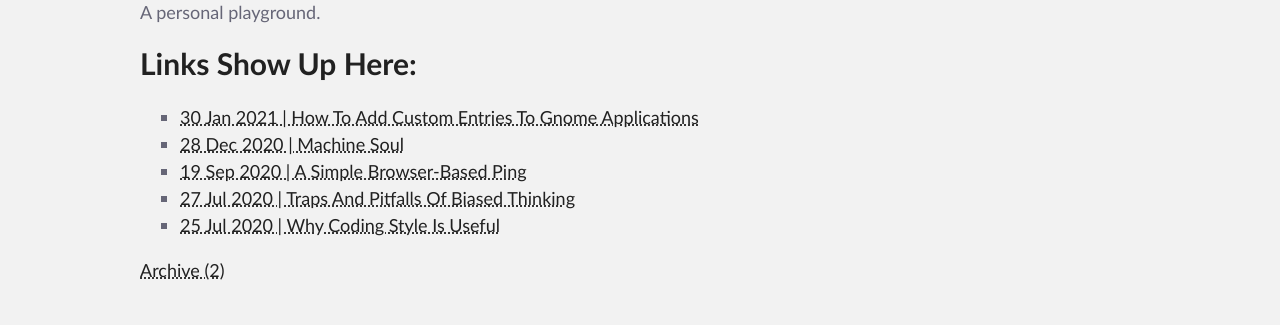
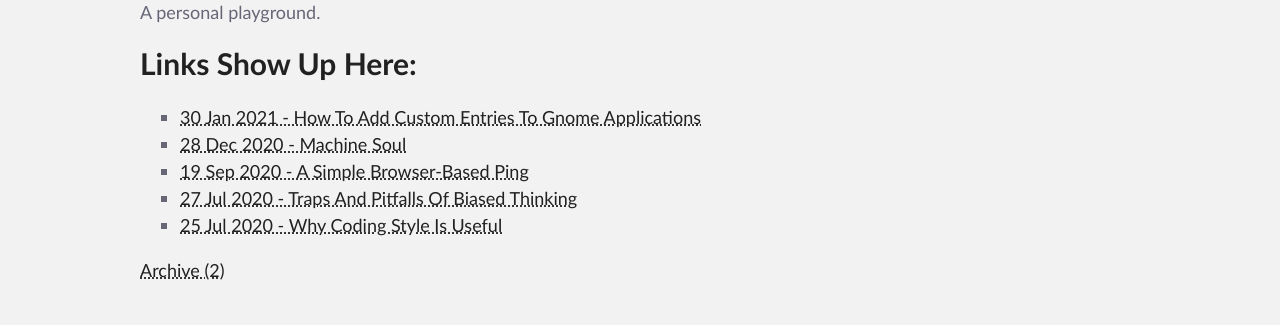
Before and after one commit to ZackDev/zackdev.github.io, a Jekyll site: the page built from index.md, in a window 1280 px wide. Shown: the part 244-569 px from the top of the page. Built offline with Jekyll 4.4.1, drawn with Linux system fonts in a browser that asks for light colours.

Commit message:
minor layout changes

```diff
--- a/index.md
+++ b/index.md
@@ -14,7 +14,7 @@ A personal playground.
 <ul class="index_menu">
   {% for post in site.posts limit:5 %}
     <li>
-      <a href="{{ post.permalink }}">{{ post.date | date_to_string }} | {{ post.title }}</a>
+      <a href="{{ post.permalink }}">{{ post.date | date_to_string }} - {{ post.title }}</a>
     </li>
   {% endfor %}
 </ul>
```
Also changed, not shown: pages/archive.md (+1 -1 lines).
